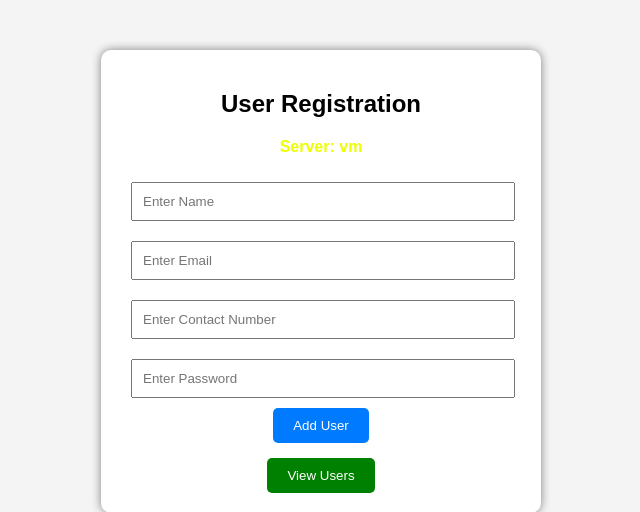
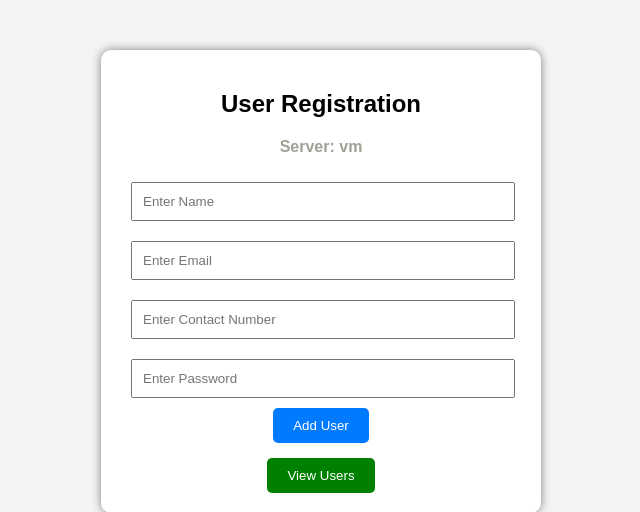
Before and after one commit to Abhishekpandey02/mytoolchainapp, a Flask app: page / in a window 1280 px wide. Shown: the top 512 px of the page, without its empty margins (319-959 px from the left). Run offline with Flask 3, Linux system fonts and the light colour scheme.

Commit message:
deploy_ chkld

```diff
--- a/templates/index.html
+++ b/templates/index.html
@@ -8,7 +8,7 @@
 
     <div class="container">
         <h2>User Registration</h2>
-        <p style="color: rgb(238, 255, 0); font-weight: bold;">
+        <p style="color: rgb(160, 160, 149); font-weight: bold;">
             Server: {{ server }}
         </p>
 
```
